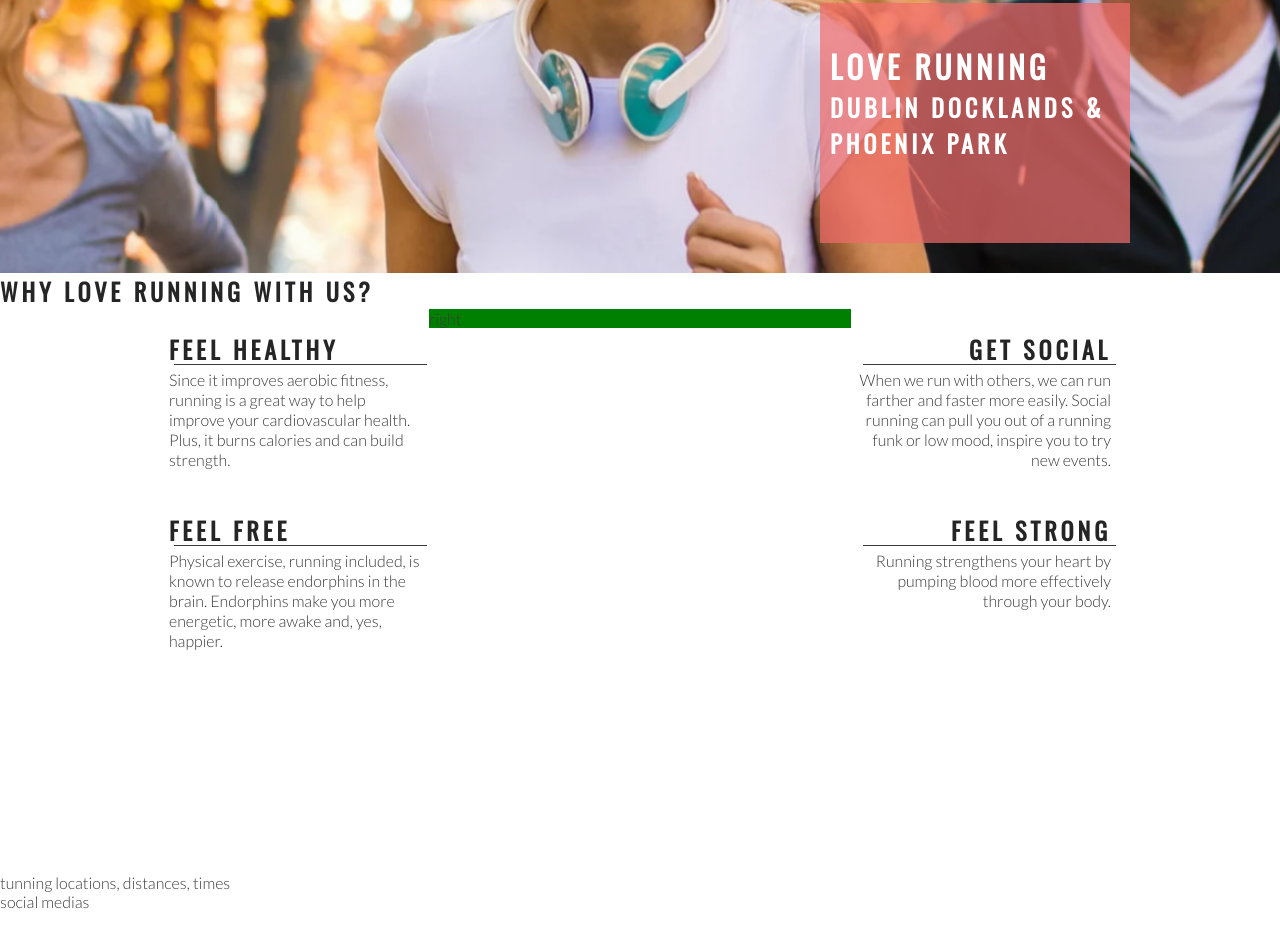
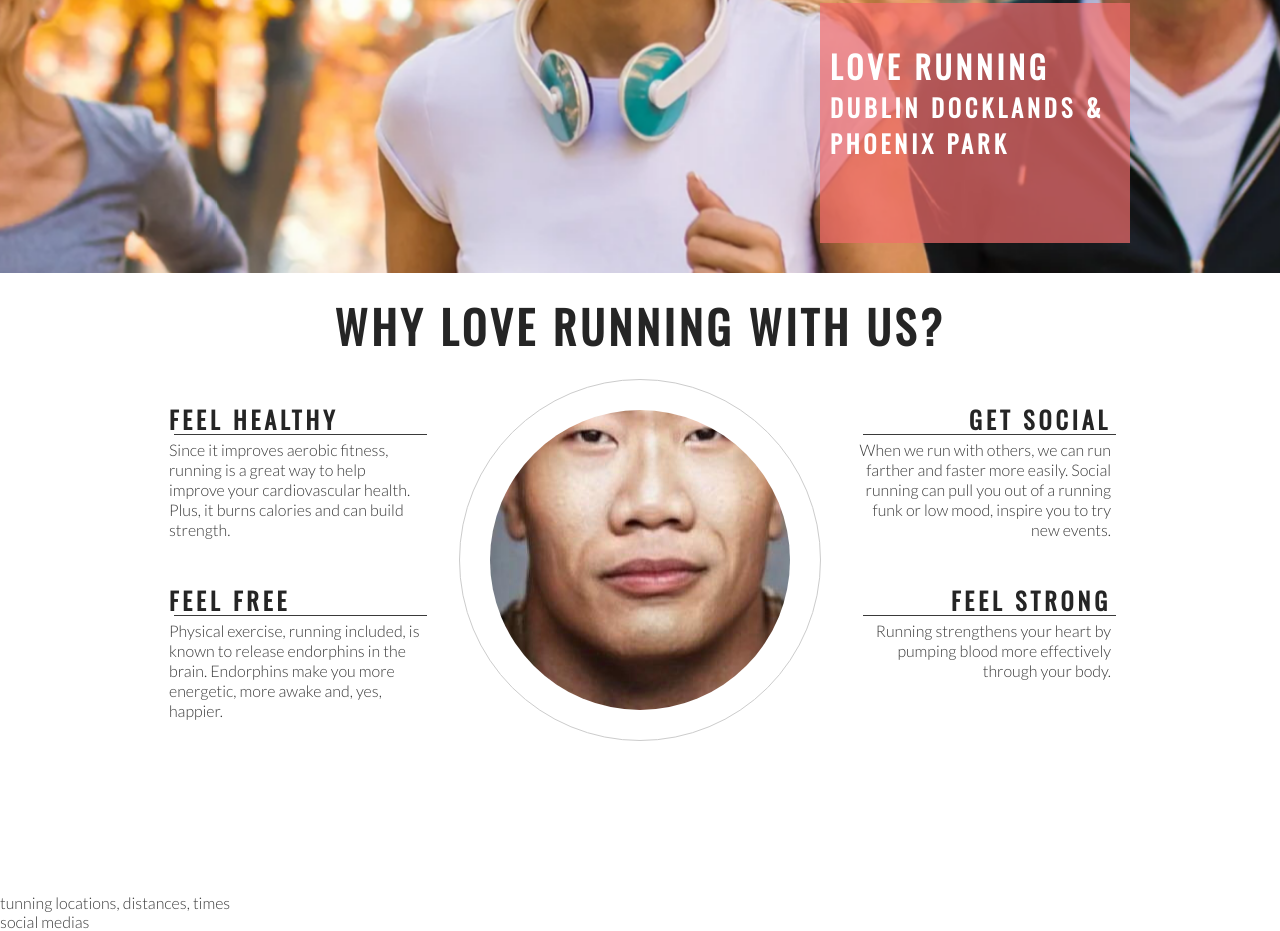
Before and after one commit to AaronLyons1/love-running, a plain HTML site: page index.html in a window 1280 px wide. Shown: the part 402-1333 px from the top of the page. Drawn offline with nearby package versions, Linux system fonts and the light colour scheme.

Commit message:
image added to club ethos

```diff
--- a/assets/css/style.css
+++ b/assets/css/style.css
@@ -127,7 +127,6 @@ h1, h2{
 #center-about{
     width: 33%;
     margin: 0 auto;
-    background-color: green;
 }
 
 hr {
@@ -163,3 +162,26 @@ hr {
 .right-about-heading p {
     text-align: right;
 }
+
+#welcome{
+    text-align: center;
+    margin: 20px 0;
+    font-size: 280%;
+}
+
+#circle-container {
+    width: 300px;
+    height: 300px;
+    padding: 30px;
+    border-style: solid;
+    border-color: #ccc;
+    border-width: 1px;
+    border-radius: 50%;
+    margin: 0 auto;
+}
+
+#circle-cover-bg {
+    background: url('../images/5c5.jpg') no-repeat center center;
+    height: 100%;
+    border-radius: 50%;
+}
--- a/index.html
+++ b/index.html
@@ -37,7 +37,7 @@
 
     </section>
     <section id="club-ethos">
-        <h1>Why Love Running With Us?</h1>
+        <h2 id="welcome">Why Love Running With Us?</h2>
         <div id="left-about">
             <div class="left-about-heading">
                 <h2>Feel Healthy</h2>
@@ -64,7 +64,13 @@
         </div>
 
         </div>
-        <div id="center-about">right</div>
+        <div id="center-about">
+            <div id="circle-container">
+                <div id="circle-cover-bg">
+
+                </div>
+            </div>
+        </div>
     </section>
     <section>
         tunning locations, distances, times
```
Also changed, not shown: assets/images/5c5.jpg (added), assets/images/ethos-center-image.jpg (added).
